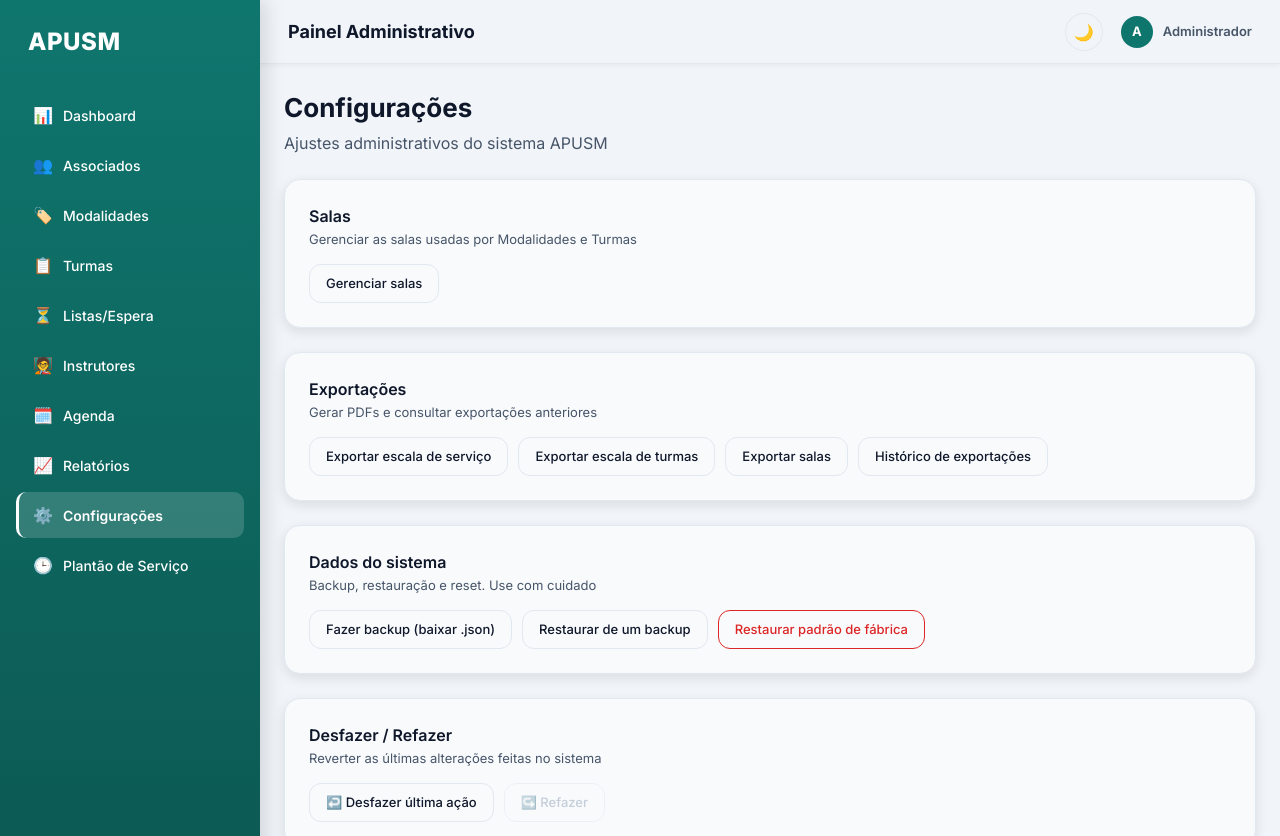
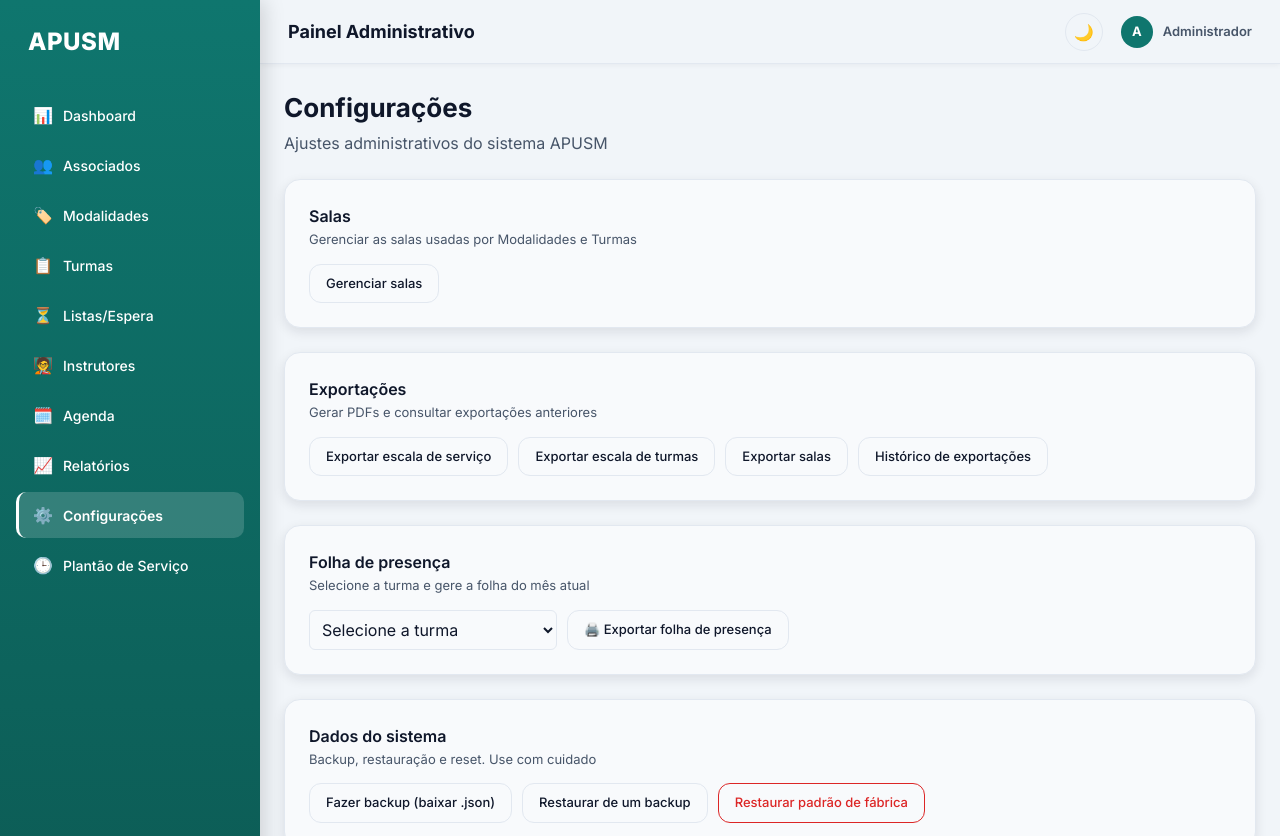
Before and after one commit to BrenoFranzin/apusm, a React (Vite) app: page /configuracoes in a window 1280 px wide. Shown: the top 836 px of the page. Built offline with nearby package versions, Linux system fonts and the light colour scheme.

Commit message:
auto-commit

```diff
--- a/src/modules/configuracoes/pages/ConfiguracoesPage.tsx
+++ b/src/modules/configuracoes/pages/ConfiguracoesPage.tsx
@@ -223,6 +223,26 @@ async function handleExportarPresenca() {
         <Btn onClick={handleAbrirHistorico}>Histórico de exportações</Btn>
       </Section>
 
+
+      <Section title="Folha de presença" desc="Selecione a turma e gere a folha do mês atual">
+  <select
+    value={turmaSelecionadaId}
+    onChange={(e) => setTurmaSelecionadaId(e.target.value)}
+    style={{ padding: 8, borderRadius: 6, border: "1px solid var(--border-default)", background: "var(--background-primary)", color: "var(--text-primary)" }}
+  >
+    <option value="">Selecione a turma</option>
+    {turmas.map((t) => {
+      const mod = modalidades.find((m) => m.id === t.modalidadeId);
+      return (
+        <option key={t.id} value={t.id}>
+          {mod?.nome ?? "-"} — {t.dia} {t.horario}
+        </option>
+      );
+    })}
+  </select>
+  <Btn onClick={handleExportarPresenca}>🖨️ Exportar folha de presença</Btn>
+</Section>
+
       <Section title="Dados do sistema" desc="Backup, restauração e reset. Use com cuidado">
         <Btn onClick={handleBackup}>Fazer backup (baixar .json)</Btn>
         <Btn onClick={handleClickRestaurar}>Restaurar de um backup</Btn>
```
